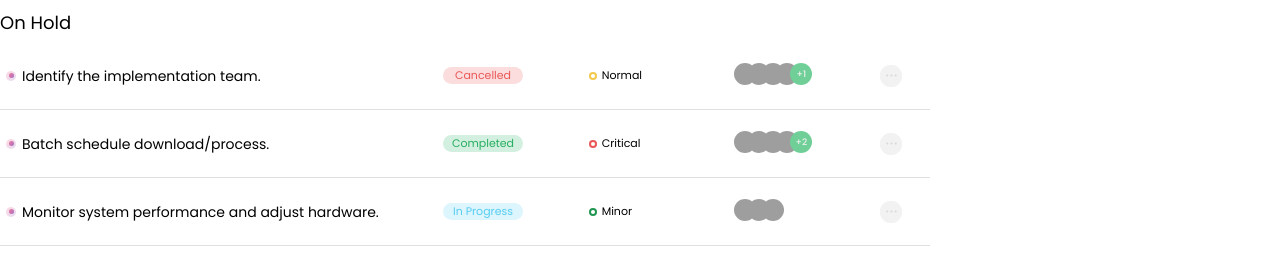
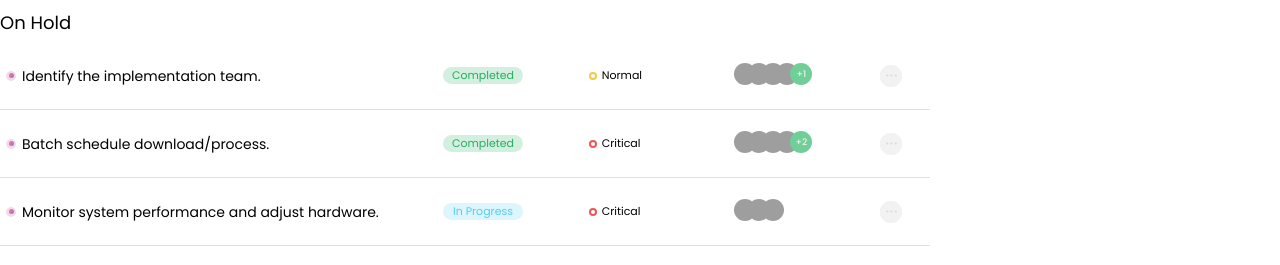
Before and after one commit to GeorgiksonF/App_todo, a Vue app: page / in a window 1280 px wide. Shown: the part 194-459 px from the top of the page. Built offline with nearby package versions, Linux system fonts and the light colour scheme; data requests are answered from the project's data file; grey boxes are pictures that could not be loaded.

Commit message:
Added change priority function

```diff
--- a/server/db.json
+++ b/server/db.json
@@ -4,7 +4,7 @@
       "id": "57db2f83-1ab0-4b08-ba57-d572f9778c28",
       "isCompleted": false,
       "text": "Identify the implementation team.",
-      "status": "Cancelled",
+      "status": "Completed",
       "priority": "Normal",
       "participants": {
         "performer": "1",
@@ -38,7 +38,7 @@
       "isCompleted": false,
       "text": "Monitor system performance and adjust hardware.",
       "status": "In Progress",
-      "priority": "Minor",
+      "priority": "Critical",
       "participants": {
         "performer": "1",
         "creator": "2",
--- a/src/api/api.js
+++ b/src/api/api.js
@@ -29,9 +29,9 @@ export const todoApi = {
         return instance.delete(`/todos/${itemId}`)
                 .then(res => res)
     },
-    changeTodoStatus(todo) {
+    changeTodoValues(todo) {
         return instance.put(`/todos/${todo.id}`, {...todo}, {"Content-Type": "application/json"})
-    }
+    },
 }
 
 export const commentsApi = {
@@ -41,7 +41,8 @@ export const commentsApi = {
     },
     getUsersInfo() {
         return instance.get(`/users`)
-                .then(res => res)    },
+                .then(res => res)
+    },
     createComment(comment) {
         return instance.post('/comments', comment, {"Content-Type": "application/json"})
                 .then(res => res)
--- a/src/components/main/Todo.vue
+++ b/src/components/main/Todo.vue
@@ -11,7 +11,7 @@
             <div class="todo-item__wrap" @click="onTodoClick">
                 <TodoTask :text="text"/>
                 <TodoStatus :status="status" :itemId="itemId" :isCompleted="isCompleted"/>
-                <TodoPriority :priority="priority"/>
+                <TodoPriority :priority="priority" :itemId="itemId" :isCompleted="isCompleted"/>
                 <TodoParticipants :participants="participants"/>
                 <TodoMenu :itemId="itemId" :isCompleted="isCompleted"/>
             </div>
--- a/src/components/main/TodoMenu.vue
+++ b/src/components/main/TodoMenu.vue
@@ -80,6 +80,13 @@
         position: relative;
         margin-right: 28px;
 
+        &:hover {
+            &:hover {
+                box-shadow: 1px 1px 4px rgba($black, 0.3);
+                transition: .3s;
+            }
+        }
+
         &__list {
             position: absolute;
             right: 0px;
--- a/src/components/main/TodoPriority.vue
+++ b/src/components/main/TodoPriority.vue
@@ -1,28 +1,56 @@
 <template>
     <div class="priority">
-        <div class="priority__wrap">
+        <div class="priority__wrap" @click="onPriorityChange">
             <div :class="[`priority__mark`, `priority__mark--${priority.toLowerCase()}`]"></div>
-            <span>{{priority}}</span>
+            <span class="priority__value">{{priority}}</span>
         </div>
     </div>
 </template>
 
 <script>
+    import { mapActions } from 'vuex'
+
     export default {
         props: {
             priority: String,
+            itemId: String,
+            isCompleted: Boolean
         },
+        methods: {
+            onPriorityChange() {
+                if (!this.isCompleted) {
+                    this.updateTodoPriority(this.itemId)
+                }
+            },
+            ...mapActions(['updateTodoPriority'])
+        }
     }
 </script>
 
 <style lang="scss">
     .priority {
+        display: flex;
+        justify-content: flex-start;
         flex: 1;
 
         &__wrap {
             display: flex;
             align-items: center;
             font-size: 11px;
+
+            &:hover {
+                font-size: 13px;
+                transition: .3s;
+
+                .priority__mark {
+                    @include object-circle(12px);
+                    transition: .2s;
+
+                    &::after {
+                        @include object-circle(6px);
+                    }
+                }
+            }
         }
 
         &__mark {
@@ -43,5 +71,6 @@
                 background: $white;
             }
         }
+
     }
 </style>
--- a/src/components/main/TodoStatus.vue
+++ b/src/components/main/TodoStatus.vue
@@ -12,11 +12,6 @@
 <script>
 import { mapActions } from 'vuex'
     export default {
-        data() {
-            return {
-                isChangingStatus: false
-            }
-        },
         props: {
             status: String,
             itemId: String,
--- a/src/store/todo.js
+++ b/src/store/todo.js
@@ -12,6 +12,11 @@ const todo = {
             'In Progress',
             'Completed',
             'Cancelled'
+        ],
+        priorityList: [
+            'Minor',
+            'Normal',
+            'Critical'
         ]
     }),
     getters: {
@@ -78,6 +83,16 @@ const todo = {
             }
 
             return todo.status = state.statusesList[++statusIndex]
+        },
+        changeTodoPriority(state, data) {
+            let todo = state.todoList.find(todo => todo.id === data.itemId)
+            let priorityIndex = state.priorityList.indexOf(todo.priority)
+
+            if (priorityIndex === state.priorityList.length - 1) {
+                return todo.priority = state.priorityList[0]
+            }
+
+            return todo.priority = state.priorityList[++priorityIndex]
         }
     },
     actions: {
@@ -150,7 +165,14 @@ const todo = {
                 type: 'changeTodoStatus',
                 itemId
             })
-            todoApi.changeTodoStatus(getters.getCertainTodo(itemId))
+            todoApi.changeTodoValues(getters.getCertainTodo(itemId))
+        },
+        updateTodoPriority({commit, getters}, itemId) {
+            commit({
+                type: 'changeTodoPriority',
+                itemId
+            })
+            todoApi.changeTodoValues(getters.getCertainTodo(itemId))
         }
     }
 }
```
